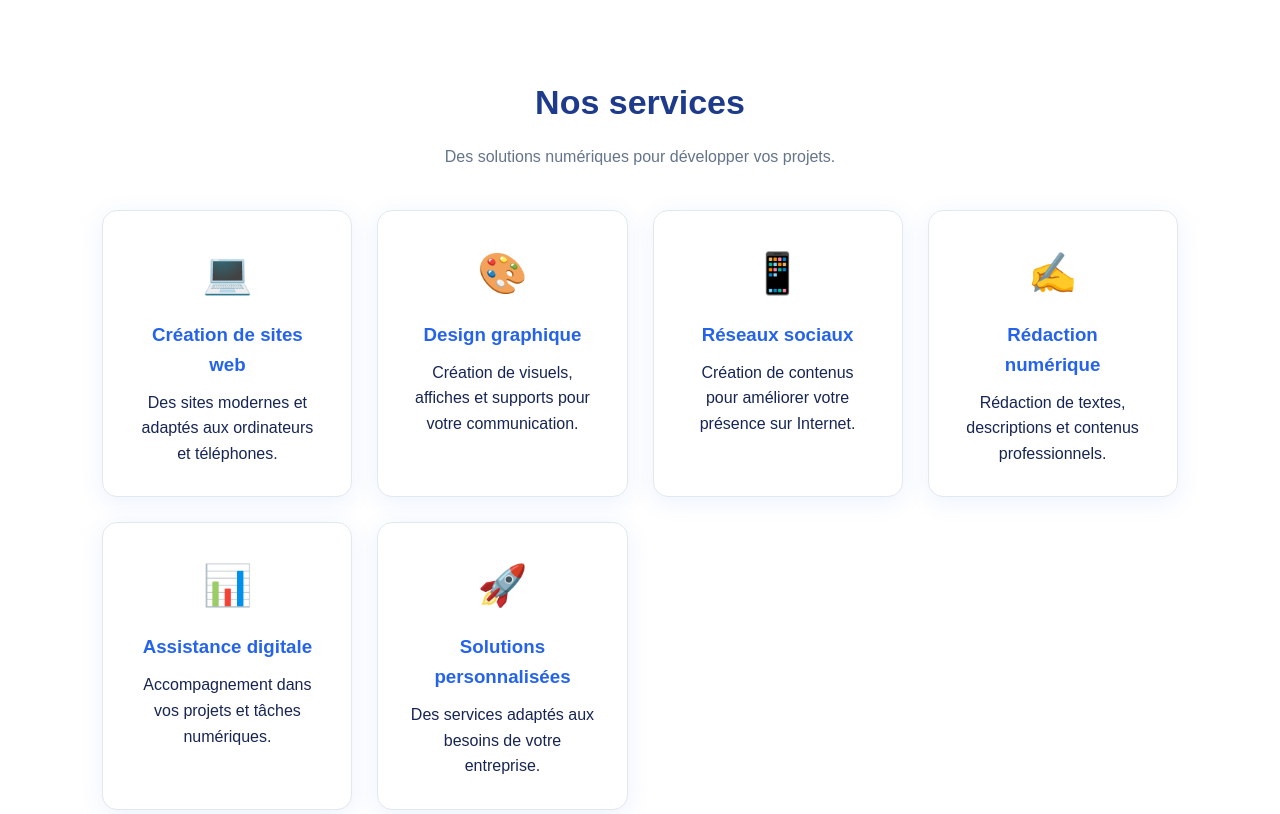
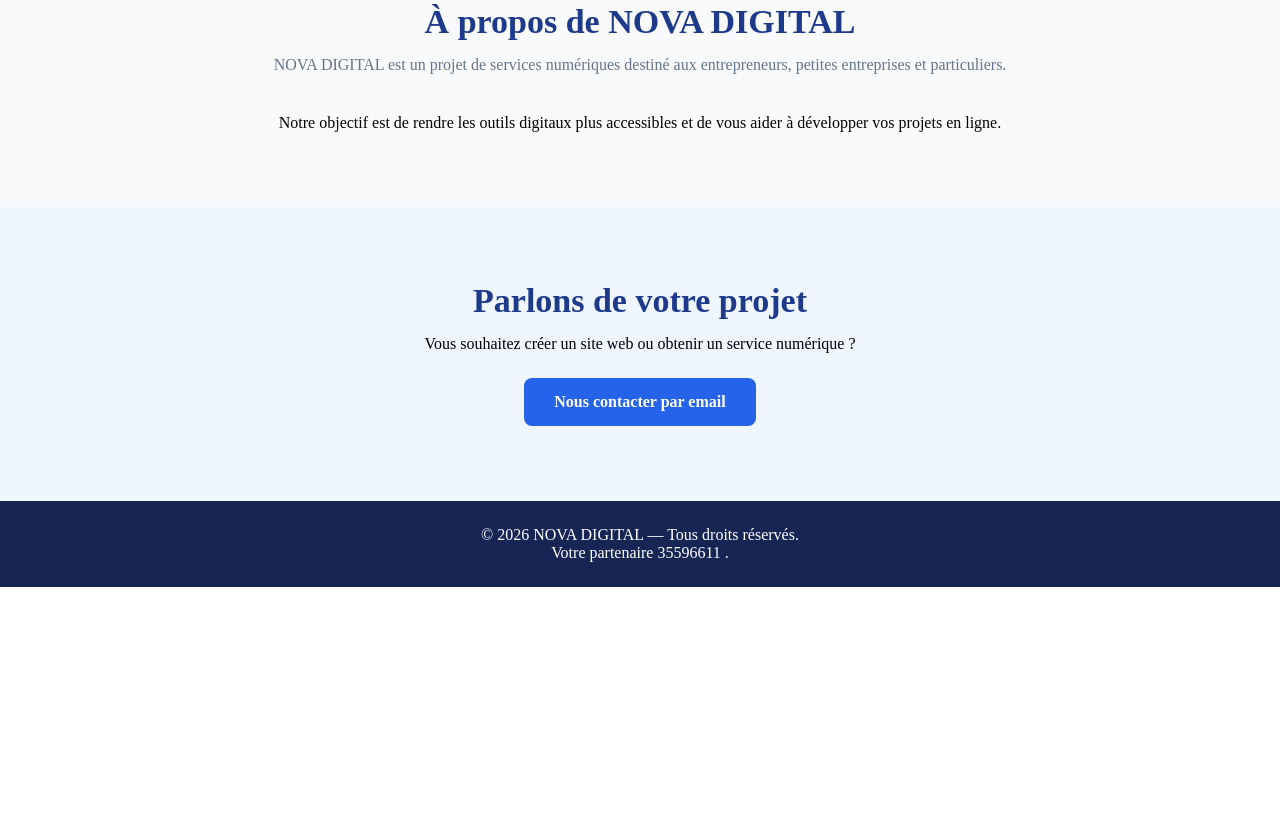
Before and after one commit to fleuriluscarlens-stack/Nova-Digital, a plain HTML site: page index.html in a window 1280 px wide. Shown: the part 794-1608 px from the top of the page. After the commit the page ends 1381 px from the top, so only its background shows below. Drawn offline with Linux system fonts and the light colour scheme.

Commit message:
Add files via upload

```diff
--- a/index.html
+++ b/index.html
@@ -11,7 +11,20 @@
     padding: 0;
     box-sizing: border-box;
 }
+<div style="text-align:center; padding:20px;">
+  <p>👀 Visites de NOVA DIGITAL :</p>
+  <strong id="visit-count">Chargement...</strong>
+</div>
 
+<script>
+  const visitKey = "novaDigitalVisitCount";
+  let visits = Number(localStorage.getItem(visitKey) || 0);
+
+  visits += 1;
+  localStorage.setItem(visitKey, visits);
+
+  document.getElementById("visit-count").textContent = visits;
+</script>
 body {
     font-family: Arial, sans-serif;
     color: #172554;
@@ -159,12 +172,15 @@ footer {
 
   <a href="mailto:fleurilusjuno
   @gmail.com">
+
+
     Envoyer un e-mail
   </a>
 </section>
 
 <header>
     <div class="logo">NOVA DIGITAL</div>
+    <a href="dashboard.html">Mon solde 💰</a>
     <nav>
         <a href="#accueil">Accueil</a>
         <a href="#services">Services</a>
@@ -180,74 +196,10 @@ footer {
         Nous vous accompagnons dans la création de votre présence
         en ligne grâce à des solutions numériques modernes.
     </p>
-    <a href="#contact" class="btn">Découvrir nos services</a>
+    <a href="services.html" class="btn">Découvrir nos services</a>
 </section>
 
-<section id="services">
-    <h2>Nos services</h2>
-    <p class="intro">
-        Des solutions numériques pour développer vos projets.
-    </p>
-
-    <div class="services">
-
-        <div class="card">
-            <div class="icon">💻</div>
-            <h3>Création de sites web</h3>
-            <p>
-                Des sites modernes et adaptés aux ordinateurs
-                et téléphones.
-            </p>
-        </div>
-
-        <div class="card">
-            <div class="icon">🎨</div>
-            <h3>Design graphique</h3>
-            <p>
-                Création de visuels, affiches et supports
-                pour votre communication.
-            </p>
-        </div>
-
-        <div class="card">
-            <div class="icon">📱</div>
-            <h3>Réseaux sociaux</h3>
-            <p>
-                Création de contenus pour améliorer
-                votre présence sur Internet.
-            </p>
-        </div>
-
-        <div class="card">
-            <div class="icon">✍️</div>
-            <h3>Rédaction numérique</h3>
-            <p>
-                Rédaction de textes, descriptions
-                et contenus professionnels.
-            </p>
-        </div>
-
-        <div class="card">
-            <div class="icon">📊</div>
-            <h3>Assistance digitale</h3>
-            <p>
-                Accompagnement dans vos projets
-                et tâches numériques.
-            </p>
-        </div>
-
-        <div class="card">
-            <div class="icon">🚀</div>
-            <h3>Solutions personnalisées</h3>
-            <p>
-                Des services adaptés aux besoins
-                de votre entreprise.
-            </p>
-        </div>
-
-    </div>
-</section>
-
+<
 <section class="about" id="apropos">
     <h2>À propos de NOVA DIGITAL</h2>
     <p class="intro">
@@ -281,6 +233,11 @@ footer {
 
      .</p>
 </footer>
-
+<script>
+function toggleInfo(id) {
+  const info = document.getElementById(id);
+  info.hidden = !info.hidden;
+}
+</script>
 </body>
 </html>
```
